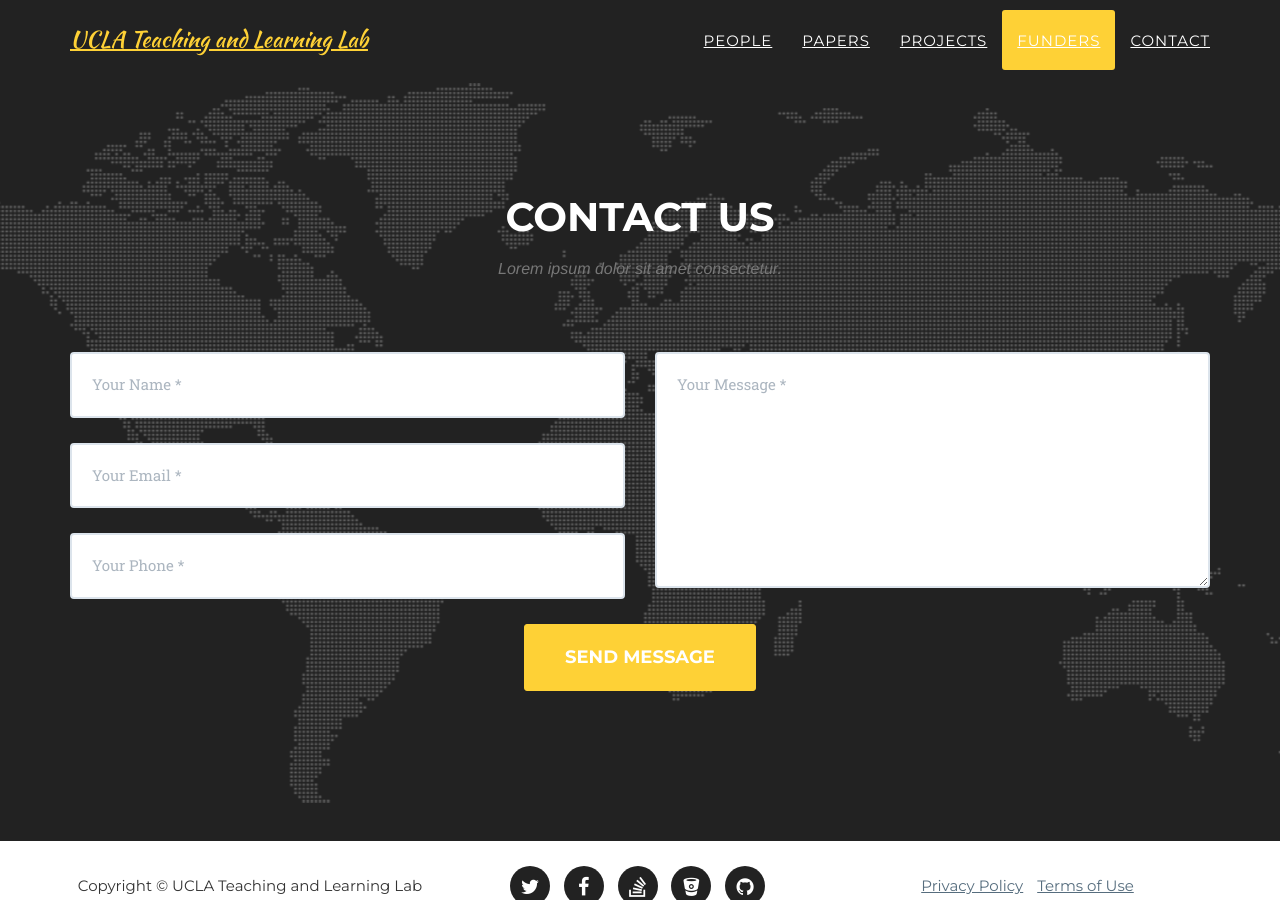
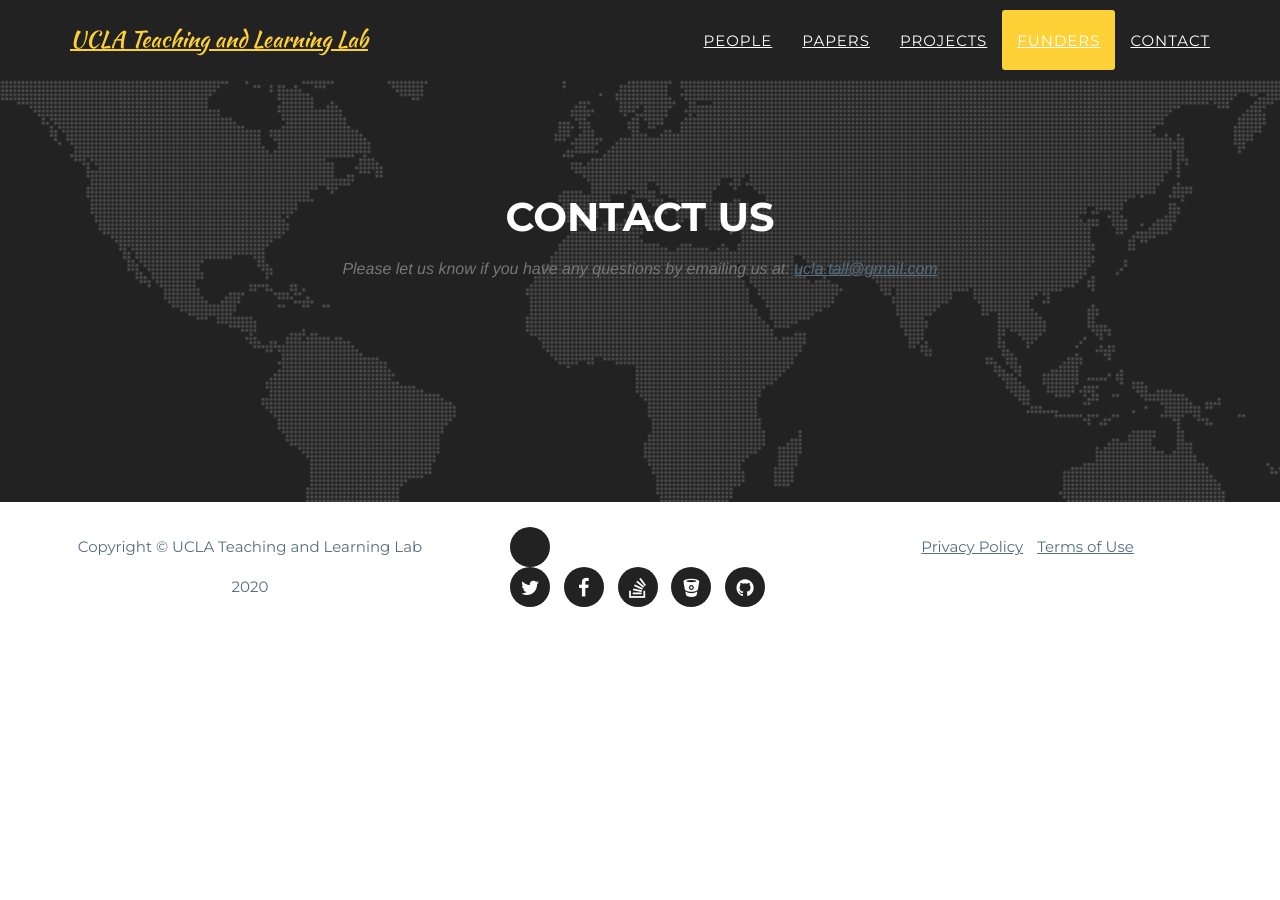
Before and after one commit to UCLATALL/TALL, a Jekyll site: the page built from index.html, in a window 1280 px wide and 900 px high, scrolled down 7592 px. Built offline with Jekyll 4.4.1, drawn with Linux system fonts in a browser that asks for light colours; some web fonts are replaced; after the commit the page ends 8224 px from its top, so only the background shows below that.

Commit message:
change contact pathway

```diff
--- a/_includes/contact.html
+++ b/_includes/contact.html
@@ -3,41 +3,10 @@
             <div class="row">
                 <div class="col-lg-12 text-center">
                     <h2 class="section-heading">Contact Us</h2>
-                    <h3 class="section-subheading text-muted">Lorem ipsum dolor sit amet consectetur.</h3>
+                    <h3 class="section-subheading text-muted">Please let us know if you have any questions by emailing us at:  <a href="mailto:ucla.tall@gmail.com">ucla.tall@gmail.com</h3>
                 </div>
             </div>
             <div class="row">
-                <div class="col-lg-12">
-                    <form name="sentMessage" id="contactForm" novalidate>
-                        <div class="row">
-                            <div class="col-md-6">
-                                <div class="control-group form-group">
-                                    <input type="text" class="form-control" placeholder="Your Name *" id="name" required data-validation-required-message="Please enter your name.">
-                                    <p class="help-block text-danger"></p>
-                                </div>
-                                <div class="control-group form-group">
-                                    <input type="email" class="form-control" placeholder="Your Email *" id="email" required data-validation-required-message="Please enter your email address.">
-                                    <p class="help-block text-danger"></p>
-                                </div>
-                                <div class="control-group form-group">
-                                    <input type="tel" class="form-control" placeholder="Your Phone *" id="phone" required data-validation-required-message="Please enter your phone number.">
-                                    <p class="help-block text-danger"></p>
-                                </div>
-                            </div>
-                            <div class="col-md-6">
-                                <div class="control-group form-group">
-                                    <textarea class="form-control" placeholder="Your Message *" id="message" required data-validation-required-message="Please enter a message."></textarea>
-                                    <p class="help-block text-danger"></p>
-                                </div>
-                            </div>
-                            <div class="clearfix"></div>
-                            <div class="col-lg-12 text-center">
-                                <div id="success"></div>
-                                <button type="submit" class="btn btn-xl">Send Message</button>
-                            </div>
-                        </div>
-                    </form>
-                </div>
             </div>
         </div>
     </section>
```
